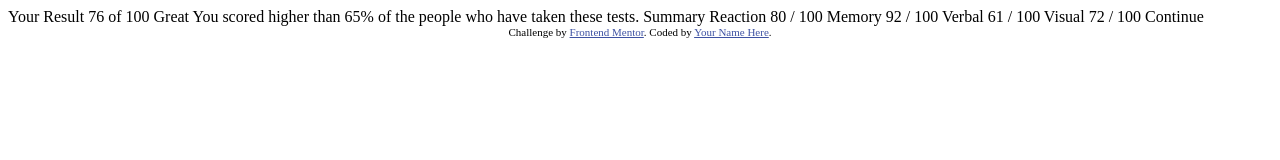
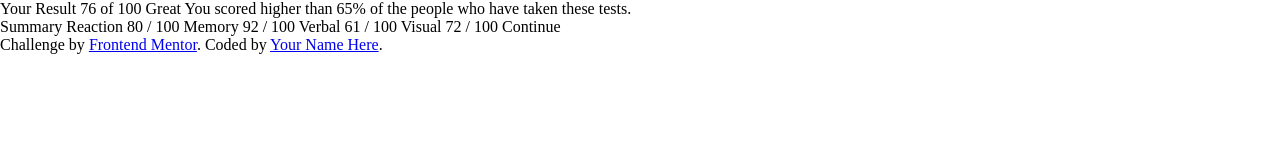
Before and after one commit to 254Nicole-Nase/results-summary-component-main, a plain HTML site: page index.html in a window 1280 px wide. Drawn offline with Linux system fonts and the light colour scheme.

Commit message:
First update! not much to see yet

```diff
--- a/index.html
+++ b/index.html
@@ -1,8 +1,10 @@
 <!DOCTYPE html>
 <html lang="en">
+
 <head>
   <meta charset="UTF-8">
-  <meta name="viewport" content="width=device-width, initial-scale=1.0"> <!-- displays site properly based on user's device -->
+  <meta name="viewport" content="width=device-width, initial-scale=1.0">
+  <!-- displays site properly based on user's device -->
 
   <link rel="icon" type="image/png" sizes="32x32" href="./assets/images/favicon-32x32.png">
 
@@ -10,19 +12,79 @@
 
   <!-- Feel free to remove these styles or customise in your own stylesheet 👍 -->
   <style>
-    .attribution { font-size: 11px; text-align: center; }
-    .attribution a { color: hsl(228, 45%, 44%); }
+    @media screen and (max-width: 375px) {
+
+      /* Mobile styles */
+      body {
+        max-width: 375px;
+        margin: 0 auto;
+      }
+    }
+
+    @media screen and (min-width: 376px) and (max-width: 1440px) {
+
+      /* Tablet and desktop styles */
+      body {
+        max-width: 1440px;
+        margin: 0 auto;
+      }
+    }
+
+    /* Define color variables for easier use */
+    :root {
+      /* Primary Colors */
+      --light-red: hsl(0, 100%, 67%);
+      --orangey-yellow: hsl(39, 100%, 56%);
+      --green-teal: hsl(166, 100%, 37%);
+      --cobalt-blue: hsl(234, 85%, 45%);
+
+      /* Gradients */
+      --light-slate-blue: hsl(252, 100%, 67%);
+      --light-royal-blue: hsl(241, 81%, 54%);
+
+      /* Circle Gradients */
+      --violet-blue: hsla(256, 72%, 46%, 1);
+      --persian-blue: hsla(241, 72%, 46%, 0);
+
+      /* Neutral Colors */
+      --white: hsl(0, 0%, 100%);
+      --pale-blue: hsl(221, 100%, 96%);
+      --light-lavender: hsl(241, 100%, 89%);
+      --dark-gray-blue: hsl(224, 30%, 27%);
+    }
+
+    body {
+      background-color: var(--white);
+    }
+
+    /* Typography styles */
+    p {
+      font-size: 18px;
+    }
+
+
+    /*.attribution {
+      font-size: 11px;
+      text-align: center;
+    }
+
+    .attribution a {
+      color: hsl(228, 45%, 44%);
+    }*/
   </style>
 </head>
+
 <body>
-
+  <div class="container">
+    <div class="left">
       Your Result
       76
       of 100
 
       Great
       You scored higher than 65% of the people who have taken these tests.
-
+    </div>
+    <div class="right">
       Summary
 
       Reaction
@@ -38,10 +100,12 @@
       72 / 100
 
       Continue
-
+    </div>
+  </div>
   <div class="attribution">
     Challenge by <a href="https://www.frontendmentor.io?ref=challenge" target="_blank">Frontend Mentor</a>.
     Coded by <a href="#">Your Name Here</a>.
   </div>
 </body>
+
 </html>
```
Lines whose indentation alone changed are shown as unchanged.
